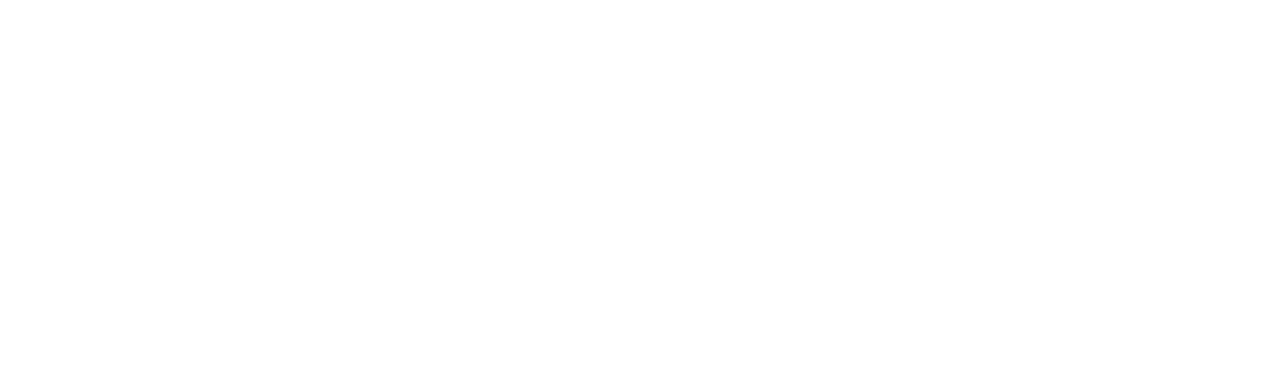
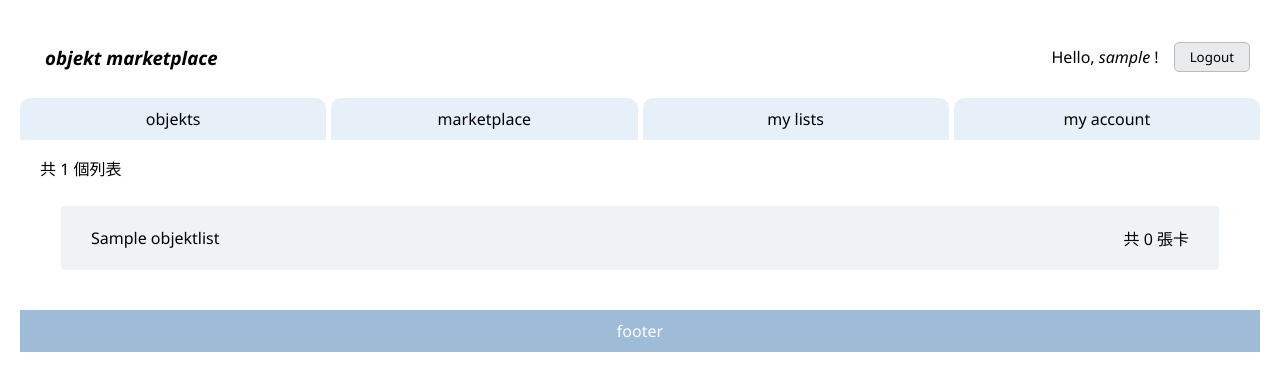
Before and after one commit to aomou/objekt-marketplace, a Django app: page /marketplace/mylists/ in a window 1280 px wide. Before the commit the part shown is empty. Shown: the top 391 px of the page. Run offline with Django 5.2, Linux system fonts and the light colour scheme; a user stored in the database is signed in; tables that the repository leaves empty hold one stand-in row (values such as "Sample post"); some web fonts are replaced.

Commit message:
Fix mylists page templates

```diff
--- /dev/null
+++ b/static/mylists.css
@@ -0,0 +1,35 @@
+/* 共幾個列表 */
+
+.info-area {
+    padding-left: 20px;
+}
+
+
+/* list 列表 */
+
+.display-all-list {
+    width: 95%;
+    margin: auto;
+    display: flex;
+    flex-direction: column;
+    gap: 20px;
+    padding: 10px;
+}
+
+.display-one-list {
+    display: flex;
+    justify-content: space-between; /* 左右分散對齊 */
+    align-items: center;
+    padding: 20px 30px;
+
+    background-color: rgba(211, 222, 227, 0.353);
+    border-radius: 4px;
+
+}
+
+.display-all-list div {
+    /* flex-direction: row; */
+    /* justify-content: space-around; */
+    /* padding: 5px 10px; */
+
+}
--- a/templates/base.html
+++ b/templates/base.html
@@ -48,9 +48,9 @@
             <nav>
                 <ul>
                     <li> <a href="{% url 'card_list' %}"> objekts </a></li>
-                    <li> <a href="{% url 'account_info' %}"> accounts </a></li>
-                    <li> <a href="{% url 'mylists' %}"> lists </a></li>
                     <li> <a href="{% url 'market' %}"> marketplace </a></li>
+                    <li> <a href="{% url 'mylists' %}"> my lists </a></li>
+                    <li> <a href="{% url 'account_info' %}"> my account </a></li>
                 </ul>
             </nav>
          </div>
--- a/templates/marketplace/market.html
+++ b/templates/marketplace/market.html
@@ -13,7 +13,7 @@
 
 {% block content %}
 
-    <div class="filer-bar">
+    <div class="filter-bar">
         <!-- TODO -->
     </div>
 
--- a/templates/marketplace/mylists.html
+++ b/templates/marketplace/mylists.html
@@ -0,0 +1,35 @@
+{% extends "base.html" %}
+{% load static %}
+
+{% block title %} My Lists {% endblock %}
+
+<!-- 放子分頁的 css -->
+{% block extra_css %}
+    {{ block.super }}  <!-- 繼承母版的 css 但不要覆蓋 -->
+    <link rel="stylesheet" href="{% static 'mylists.css' %}">
+{% endblock %}
+
+
+
+{% block content %}
+
+    <div class="filer-bar">
+        <!-- TODO -->
+    </div>
+
+    <!-- list stats info -->
+    <div class="info-area">
+        <p> 共 {{ mylists | length }} 個列表 </p>
+    </div>
+
+    <!-- display lists -->
+    <div class="display-all-list">
+        {% for plist in mylists %}
+            <span class="display-one-list">
+                <div> {{ plist.name }} </div>
+                <div> 共 {{ plist.objekts.all | length }} 張卡 </div>
+            </span>
+        {% endfor %}
+    </div>
+
+{% endblock %}
```
